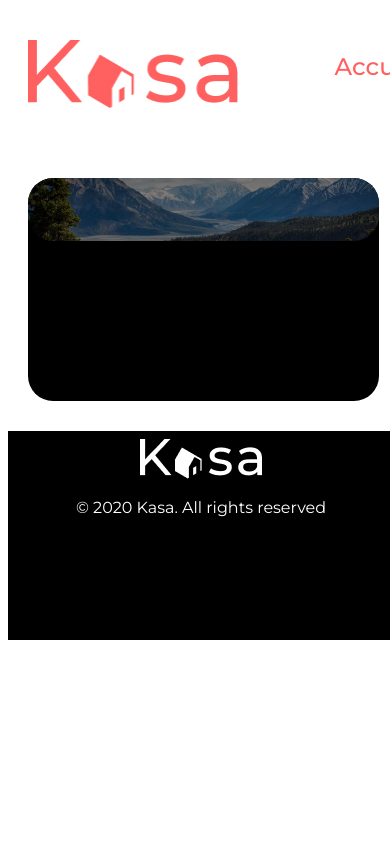
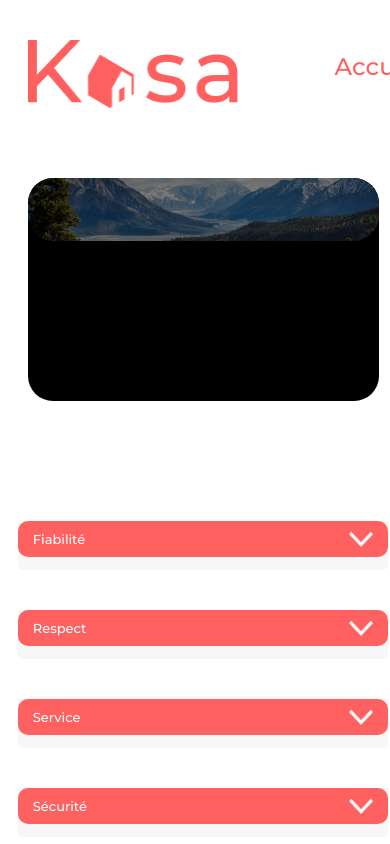
Before and after one commit to Darkjul/JulienHelias_7_25022023, a React (Create React App) app: page /about in a window 390 px wide. Shown: the top 844 px of the page. Built offline with nearby package versions, Linux system fonts and the light colour scheme.

Commit message:
Ajout Collapses Page About et CSS associé

```diff
--- /dev/null
+++ b/src/components/Collapse/Collapse.jsx
@@ -0,0 +1,32 @@
+import arrow from '../../assets/arrow.png';
+import { useState } from 'react';
+
+const Collapse = ({ title, description }) =>  {
+
+    const [toggle, setToggle] = useState(false);
+
+    return (
+        <>
+            <div className="collapse" >
+                <h3 className='collapse_title' onClick={() => setToggle(!toggle)} >
+                    {title}
+                    <img
+                        className={toggle ? 'arrow arrow_up' : 'arrow arrow_down'}
+                        src={arrow}
+                        alt="Afficher Infos"
+                    />
+                </h3>
+                <div className={toggle ? 'collapse_description' : 'collapse_description_hidden'}>
+                    {Array.isArray(description) ? description.map((item, index) => {
+                        return (
+                            <p key={index}>{item}</p>
+                        )
+                    }) : description
+                    }
+                </div>
+            </div>
+        </>
+    )
+}
+
+export default Collapse;
--- /dev/null
+++ b/src/components/Collapse/_collapse.scss
@@ -0,0 +1,49 @@
+.collapse{
+    background-color: #F7F7F7;
+    max-width: 1100px;
+    border-bottom-left-radius: 5px;
+    border-bottom-right-radius: 5px;
+    margin: 0 auto;
+    &_title{
+        display: flex;
+        justify-content: space-between;
+        align-self: center;
+        background-color: #FF6060;
+        color: #fff;
+        border-radius: 10px;
+        font-weight: 500;
+        font-size: clamp(13px, 2vw, 18px);
+        padding: 10px 15px;
+        cursor: pointer;
+        .arrow{
+            transition: all 0.2s ease-in-out;
+        }
+        .arrow_up{
+            transform: rotate(0deg);
+        }
+        .arrow_down{
+            transform: rotate(180deg);
+        }
+    }
+    &_description{
+        display: flex;
+        flex-direction: column;
+        gap: 5px;
+        letter-spacing: 1px;
+        visibility: visible;
+        opacity: 1;
+        height: auto;
+        padding: 10px;
+        letter-spacing: 1px;
+        font-size: clamp(12px, 2vw, 16px);
+        color: #FF6060;
+        transition: visibility 0.5s ease-in-out,
+                    opacity 0.5s ease-in-out,
+                    height 0.2s ease-in-out;
+    }
+    &_description_hidden{
+        visibility: hidden;
+        opacity: 0;
+        height: 0;
+    }
+}
--- a/src/pages/About/About.jsx
+++ b/src/pages/About/About.jsx
@@ -1,11 +1,49 @@
 import React from 'react';
+import Collapse from '../../components/Collapse/Collapse';
 import banner from '../../assets/banner-about.png';
 
 const About = () => {
+
+    const infosAbout = [
+		{
+			"id": "1",
+			"title": "Fiabilité",
+			"description": "Les annonces postées sur Kasa garantissent une fiabilité totale. Les photos sont conformes aux logements, et toutes les informations sont régulièrement vérifiées par nos équipes."
+		},
+		{
+			"id": "2",
+			"title": "Respect",
+			"description": "La bienveillance fait partie des valeurs fondatrices de Kasa. Tout comportement discriminatoire ou de perturbation du voisinage entraînera une exclusion de notre plateforme.."
+		},
+		{
+			"id": "3",
+			"title": "Service",
+			"description": "Nos équipes se tiennent à votre disposition pour vous fournir une expérience parfaite. N'hésitez pas à nous contacter si vous avez la moindre question.."
+		},
+		{
+			"id": "4",
+			"title": "Sécurité",
+			"description": "La sécurité est la priorité de Kasa. Aussi bien pour nos hôtes que pour les voyageurs, chaque logement correspond aux critères de sécurité établis par nos services. En laissant une note aussi bien à l'hôte qu'au locataire, cela permet à nos équipes de vérifier que les standards sont bien respectés. Nous organisons également des ateliers sur la sécurité domestique pour nos hôtes."
+		}
+	]
+
     return (
-        <div className='banner-container'>
-        <img src={banner} alt="Paysage Rocheux" className="img-banner" />
-        </div>
+        <article>
+         <div className='banner-container'>
+                <img src={banner} alt="Paysage Rocheux" className="img-banner" />
+         </div>
+
+         <main className='about_main'>
+				{infosAbout.map(data => {
+					return (
+						<div key={data.id} className="about_main_collapse">
+							<Collapse style={{margin:'30px 0'}}  title={data.title} description={data.description} />
+						</div>
+					)}
+				)}
+			</main>
+
+        </article>
     );
 };
 
--- a/src/pages/About/_about.scss
+++ b/src/pages/About/_about.scss
@@ -3,7 +3,7 @@
   width: 90%;
   margin: auto;
   margin-top: 70px;
-  margin-bottom: 30px;
+  margin-bottom: 120px;
   background: #000000;
   border-radius: 25px;
   height: 223px;
@@ -16,3 +16,11 @@
   border-radius: 25px;
   filter: brightness(0.5);
 }
+
+.about_main{
+    width: 95%;
+    margin: 0 auto;
+    &_collapse{
+        margin: 40px auto;
+    }
+}
--- a/src/styles/main.scss
+++ b/src/styles/main.scss
@@ -1,6 +1,7 @@
 @import "../components/Header/header";
 @import "../components/Footer/footer";
 @import "../components/Banner/banner";
+@import "../components/Collapse/collapse";
 
 @import "../pages/Error/error";
 @import "../pages/About/about";
```
Also changed, not shown: src/assets/arrow.png (added).
